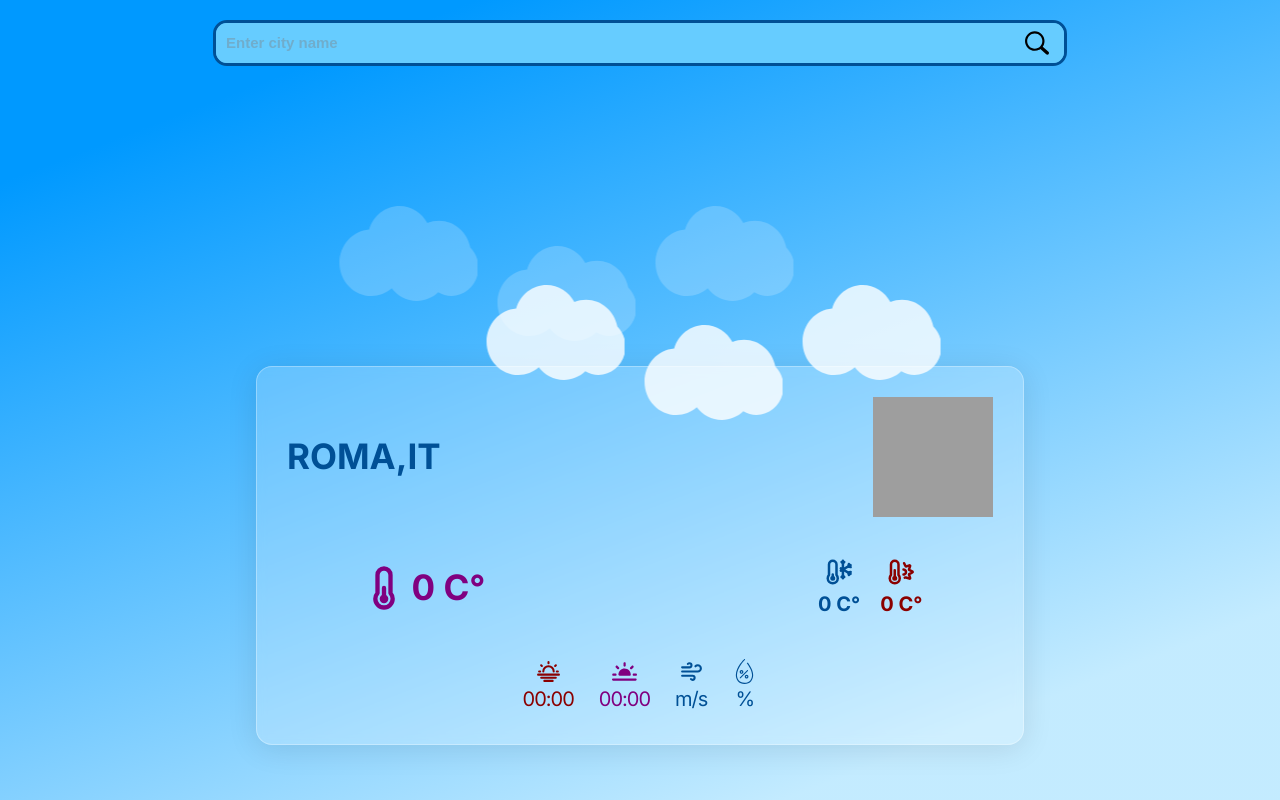
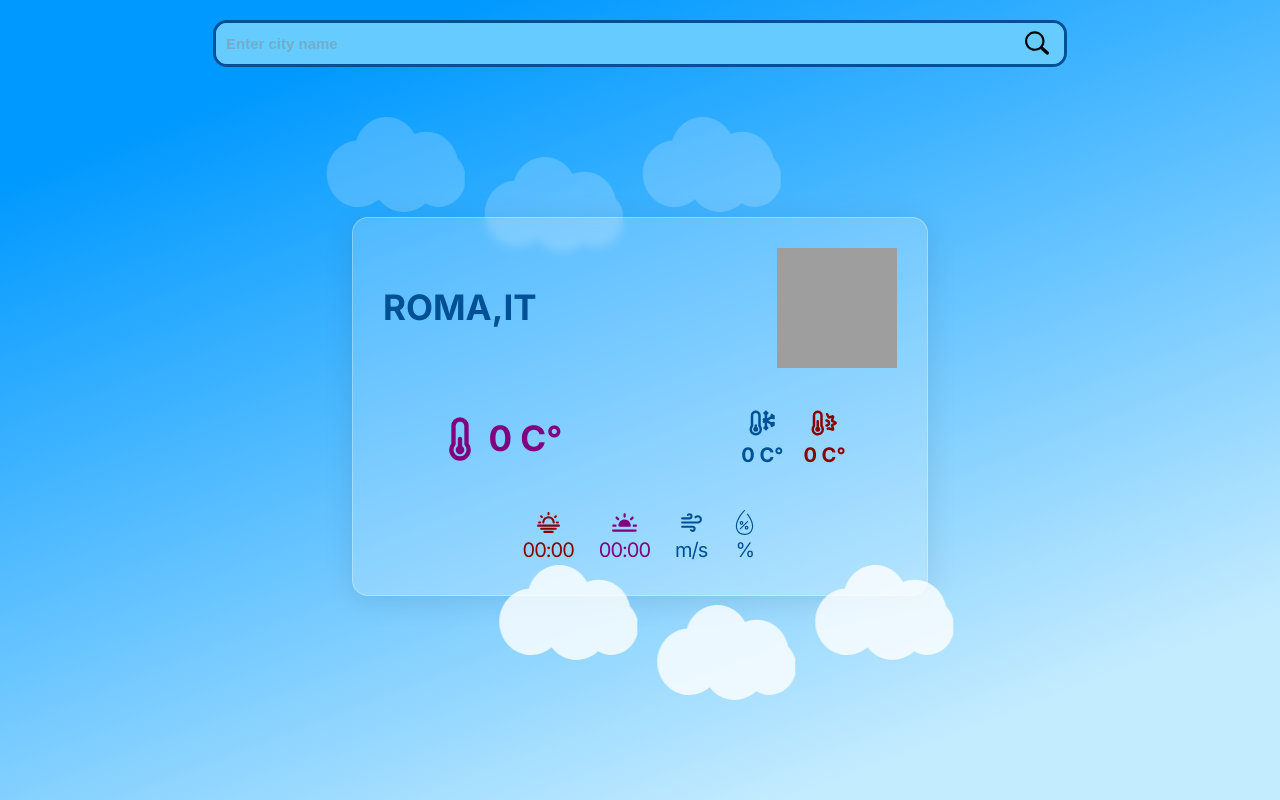
Before and after one commit to AlexGioffDev/weather, a Django app: page / in a window 1280 px wide. Run offline with Django 4.2, Linux system fonts and the light colour scheme; data that the repository does not hold is empty; grey boxes are pictures that could not be loaded.

Commit message:
style(pc-styling): style for pc device

```diff
--- a/weather_main/weather_api/static/weather_api/css/main.css
+++ b/weather_main/weather_api/static/weather_api/css/main.css
@@ -301,26 +301,26 @@
 }
 @keyframes move-right-tablet {
   0% {
-    transform: translateX(-150%);
+    transform: translateX(-155%);
   }
   100% {
-    transform: translateX(150%);
+    transform: translateX(155%);
   }
 }
 @keyframes move-left-lg {
   0% {
-    transform: translateX(162%);
+    transform: translateX(190%);
   }
   100% {
-    transform: translateX(-162%);
+    transform: translateX(-190%);
   }
 }
 @keyframes move-right-lg {
   0% {
-    transform: translateX(-162%);
+    transform: translateX(-190%);
   }
   100% {
-    transform: translateX(162%);
+    transform: translateX(190%);
   }
 }
 @media only screen and (min-width: 768px) {
@@ -378,7 +378,21 @@
     font-size: 2rem;
   }
 }
+@media only screen and (min-width: 768px) and (orientation: landscape) {
+  .group {
+    padding-top: 15rem;
+  }
+  .group .cloud-belove {
+    top: 10px;
+  }
+  .group .cloud-above {
+    bottom: 120px;
+  }
+}
 @media only screen and (min-width: 1024px) {
+  .group .info-container {
+    width: 45%;
+  }
   .group .cloud-belove {
     animation: move-left-lg 12s linear infinite;
   }
--- a/weather_main/weather_api/static/weather_api/scss/main.scss
+++ b/weather_main/weather_api/static/weather_api/scss/main.scss
@@ -313,31 +313,31 @@
 
 @keyframes move-right-tablet {
   0% {
-    transform: translateX(-150%);
+    transform: translateX(-155%);
   }
 
   100% {
-    transform: translateX(150%);
+    transform: translateX(155%);
   }
 }
 
 @keyframes move-left-lg {
   0% {
-    transform: translateX(162%);
+    transform: translateX(190%);
   }
 
   100% {
-    transform: translateX(-162%);
+    transform: translateX(-190%);
   }
 }
 
 @keyframes move-right-lg {
   0% {
-    transform: translateX(-162%);
+    transform: translateX(-190%);
   }
 
   100% {
-    transform: translateX(162%);
+    transform: translateX(190%);
   }
 }
 
@@ -417,7 +417,25 @@
   }
 }
 
+@media only screen and (min-width: 768px) and (orientation: landscape) {
+  .group {
+    padding-top: 15rem;
+  }
+
+  .group .cloud-belove {
+    top: 10px;
+  }
+
+  .group .cloud-above {
+    bottom: 120px;
+  }
+}
+
 @media only screen and (min-width: 1024px) {
+  .group .info-container {
+    width: 45%;
+  }
+
   .group .cloud-belove {
     animation: move-left-lg 12s linear infinite;
   }
```
Also changed, not shown: 1 other file.
